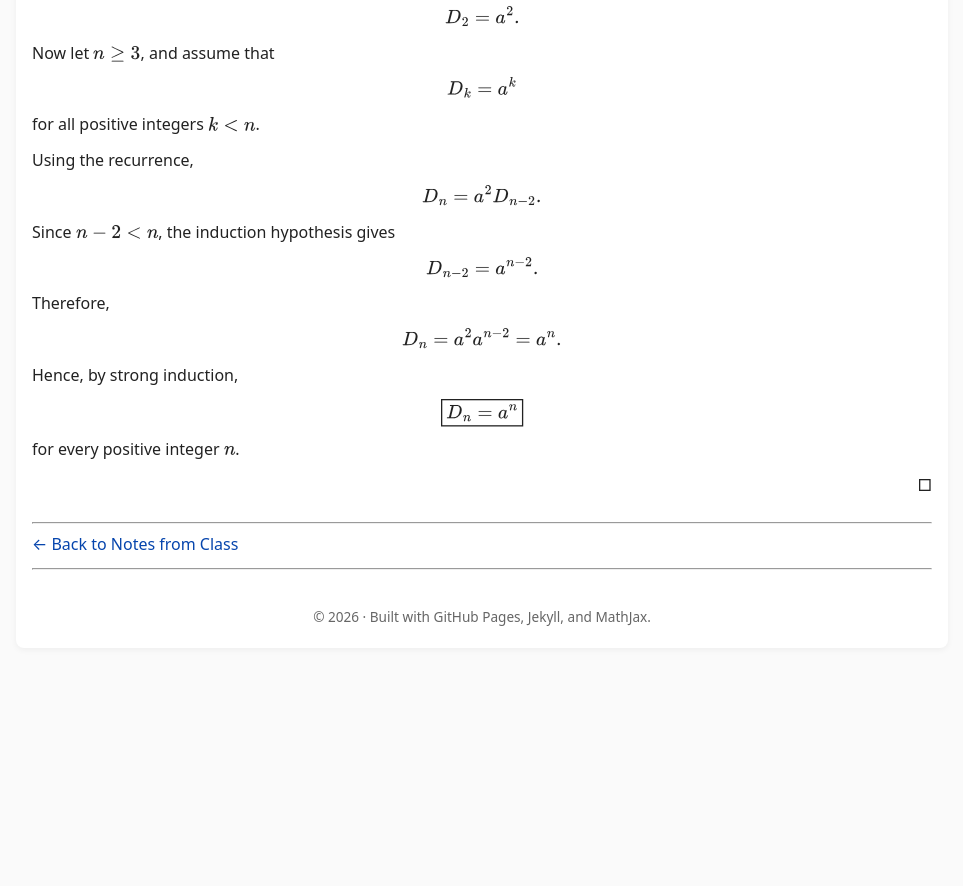
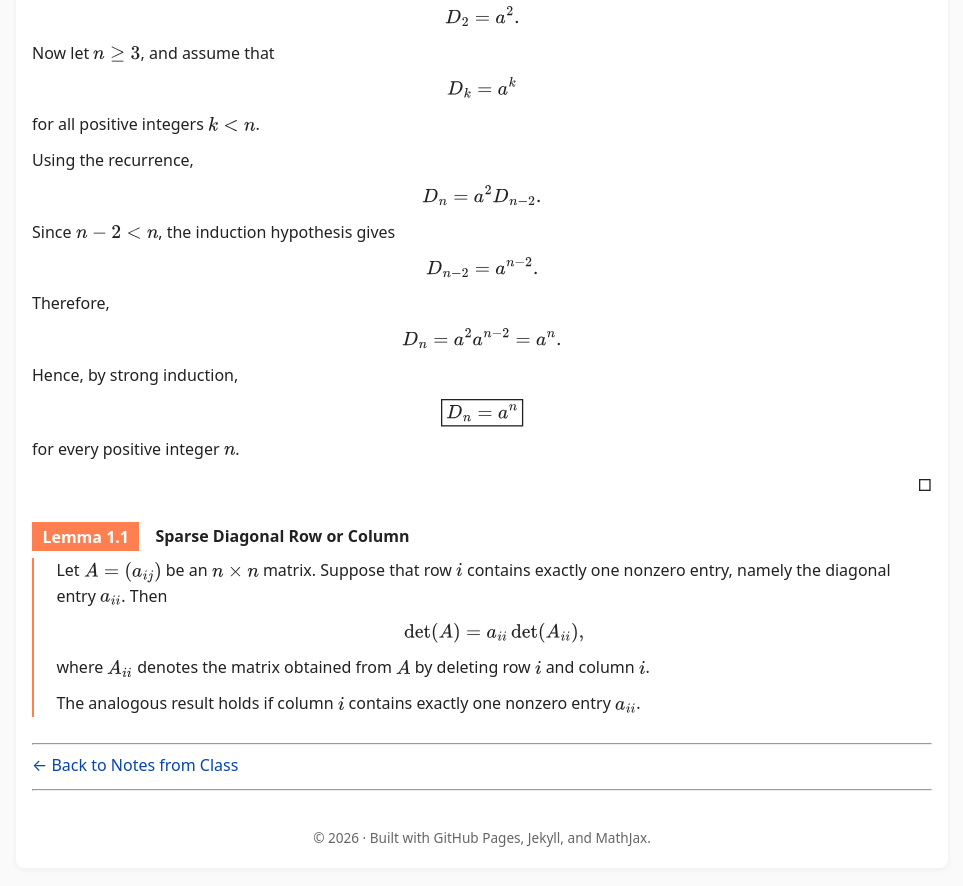
Before and after one commit to SaleemKamaludin/SaleemKamaludin.github.io, a Jekyll site: the page built from courses/math-2276/notes-from-class/lecture-2/index.md, in a window 1280 px wide and 900 px high, scrolled down 1762 px. Shown: the top 886 px of the window, without its empty margins (158-1121 px from the left). Built offline with Jekyll 4.4.1, drawn with Linux system fonts in a browser that asks for light colours; before the commit the page ends 2442 px from its top, so only the background shows below that.

Commit message:
Add sparse diagonal lemma to Lecture 2

```diff
--- a/courses/math-2276/notes-from-class/lecture-2/index.md
+++ b/courses/math-2276/notes-from-class/lecture-2/index.md
@@ -272,6 +272,42 @@ permalink: /courses/math-2276/notes-from-class/lecture-2/
 
 </div>
 
+<div class="math-env lemma">
+
+  <div class="math-env-heading">
+    <span class="math-env-tag">Lemma 1.1</span>
+
+    <span class="math-env-title">
+      Sparse Diagonal Row or Column
+    </span>
+  </div>
+
+  <div class="math-env-body">
+
+    <p>
+      Let \(A=(a_{ij})\) be an \(n\times n\) matrix. Suppose that row \(i\)
+      contains exactly one nonzero entry, namely the diagonal entry
+      \(a_{ii}\). Then
+    </p>
+
+    \[
+    \det(A)=a_{ii}\det(A_{ii}),
+    \]
+
+    <p>
+      where \(A_{ii}\) denotes the matrix obtained from \(A\) by deleting
+      row \(i\) and column \(i\).
+    </p>
+
+    <p>
+      The analogous result holds if column \(i\) contains exactly one
+      nonzero entry \(a_{ii}\).
+    </p>
+
+  </div>
+
+</div>
+
 ---
 
 [← Back to Notes from Class]({{ '/courses/math-2276/notes-from-class/' | relative_url }})
```
